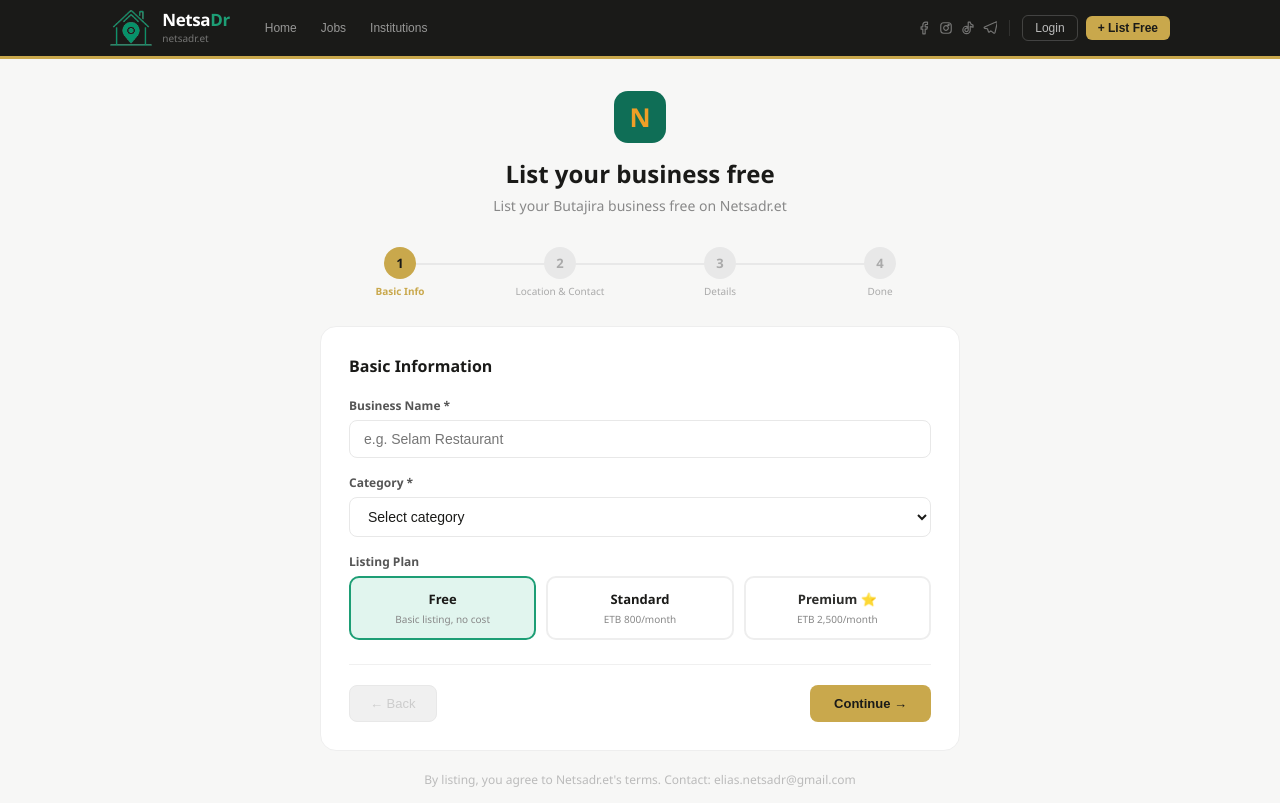
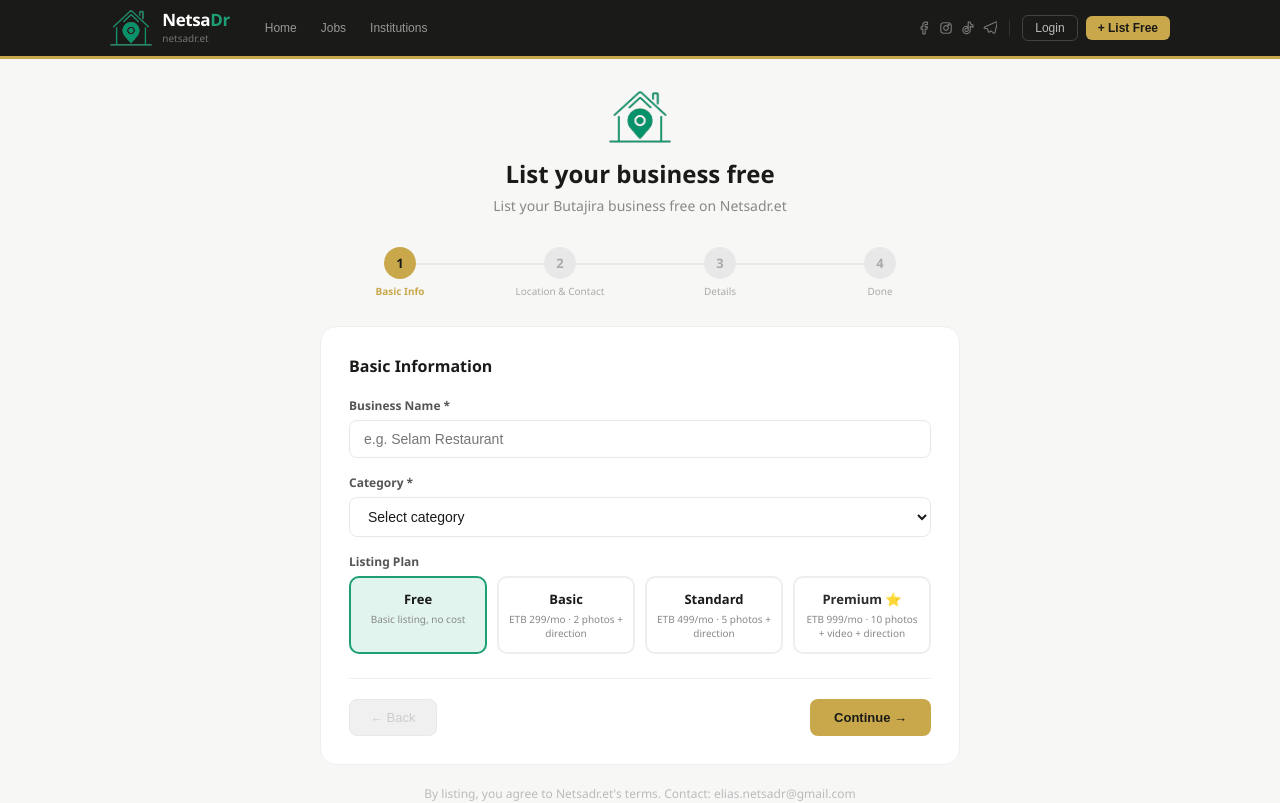
Before and after one commit to elu25/netsadr, a React (Create React App) app: page /list in a window 1280 px wide. Shown: the top 803 px of the page. Built offline with nearby package versions, Linux system fonts and the light colour scheme.

Commit message:
fix logo and correct pricing on List Business form to match real packages

```diff
--- a/src/pages/ListBusiness.jsx
+++ b/src/pages/ListBusiness.jsx
@@ -1,5 +1,6 @@
 import { useState } from 'react';
 import { C, CATEGORIES, CITIES } from '../data/constants';
+import logoIcon from '../assets/logo-icon.png';
 
 const STEPS = ['Basic Info', 'Location & Contact', 'Details', 'Done'];
 
@@ -21,7 +22,7 @@ export default function ListBusiness({ onNav }) {
 
         {/* Header */}
         <div style={{ textAlign: 'center', marginBottom: 32 }}>
-          <div style={{ width: 52, height: 52, background: C.greenDark, borderRadius: 14, display: 'flex', alignItems: 'center', justifyContent: 'center', margin: '0 auto 14px', fontSize: 26, fontWeight: 800, color: C.amber }}>N</div>
+          <img src={logoIcon} alt="Netsadr" style={{ height: 52, width: 'auto', margin: '0 auto 14px', display: 'block' }} />
           <h1 style={{ fontSize: 24, fontWeight: 800, color: C.black, margin: '0 0 6px' }}>List your business free</h1>
           <p style={{ fontSize: 14, color: '#888' }}>List your Butajira business free on Netsadr.et</p>
         </div>
@@ -73,10 +74,15 @@ export default function ListBusiness({ onNav }) {
               </div>
               <div style={{ marginBottom: 16 }}>
                 <label style={{ fontSize: 12, fontWeight: 600, color: '#555', display: 'block', marginBottom: 6 }}>Listing Plan</label>
-                <div style={{ display: 'flex', gap: 10 }}>
-                  {[['free','Free','Basic listing, no cost'],['standard','Standard','ETB 800/month'],['premium','Premium ⭐','ETB 2,500/month']].map(([val, label, sub]) => (
+                <div style={{ display: 'flex', flexWrap: 'wrap', gap: 10 }}>
+                  {[
+                    ['free','Free','Basic listing, no cost'],
+                    ['basic','Basic','ETB 299/mo · 2 photos + direction'],
+                    ['standard','Standard','ETB 499/mo · 5 photos + direction'],
+                    ['premium','Premium ⭐','ETB 999/mo · 10 photos + video + direction'],
+                  ].map(([val, label, sub]) => (
                     <div key={val} onClick={() => set('plan', val)}
-                      style={{ flex: 1, border: `2px solid ${form.plan === val ? (val === 'premium' ? C.gold : C.green) : '#eee'}`, borderRadius: 10, padding: '12px 10px', cursor: 'pointer', textAlign: 'center', background: form.plan === val ? (val === 'premium' ? '#FAEEDA' : C.greenLight) : '#fff' }}>
+                      style={{ flex: '1 1 130px', border: `2px solid ${form.plan === val ? (val === 'premium' ? C.gold : C.green) : '#eee'}`, borderRadius: 10, padding: '12px 10px', cursor: 'pointer', textAlign: 'center', background: form.plan === val ? (val === 'premium' ? '#FAEEDA' : C.greenLight) : '#fff' }}>
                       <div style={{ fontSize: 13, fontWeight: 700, color: val === 'premium' ? C.charcoal : C.black, marginBottom: 4 }}>{label}</div>
                       <div style={{ fontSize: 10, color: '#888' }}>{sub}</div>
                     </div>
```
